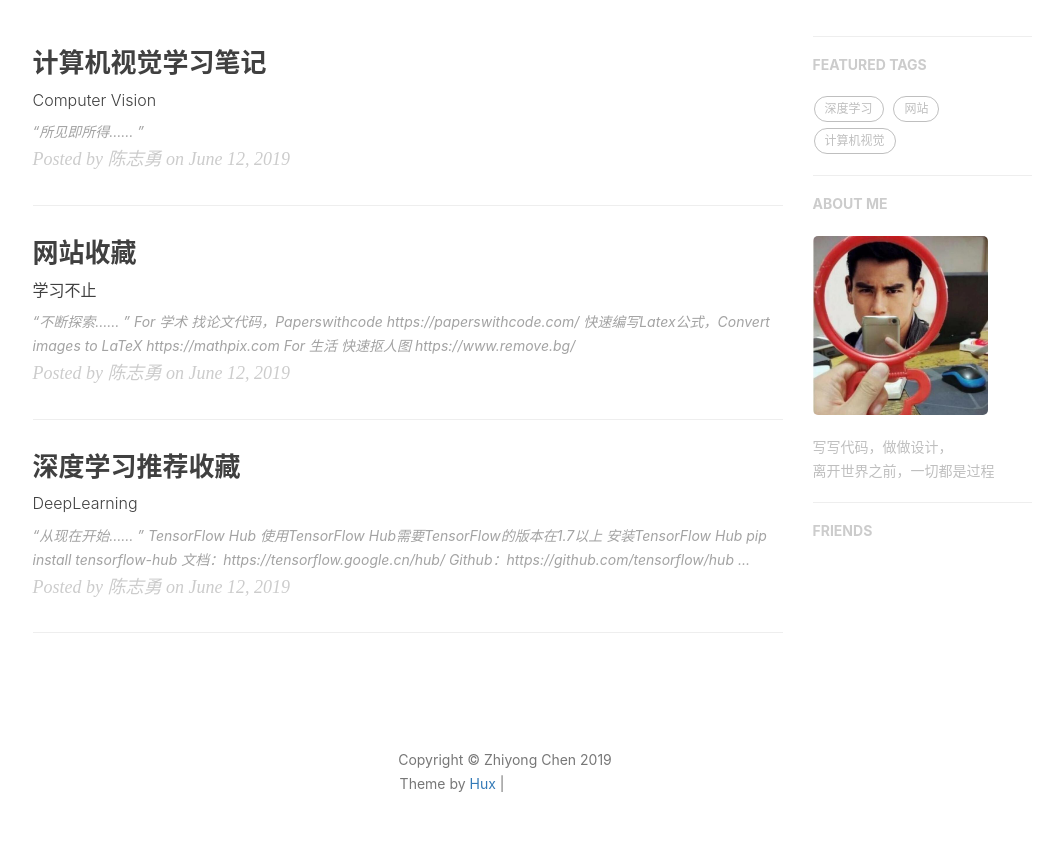
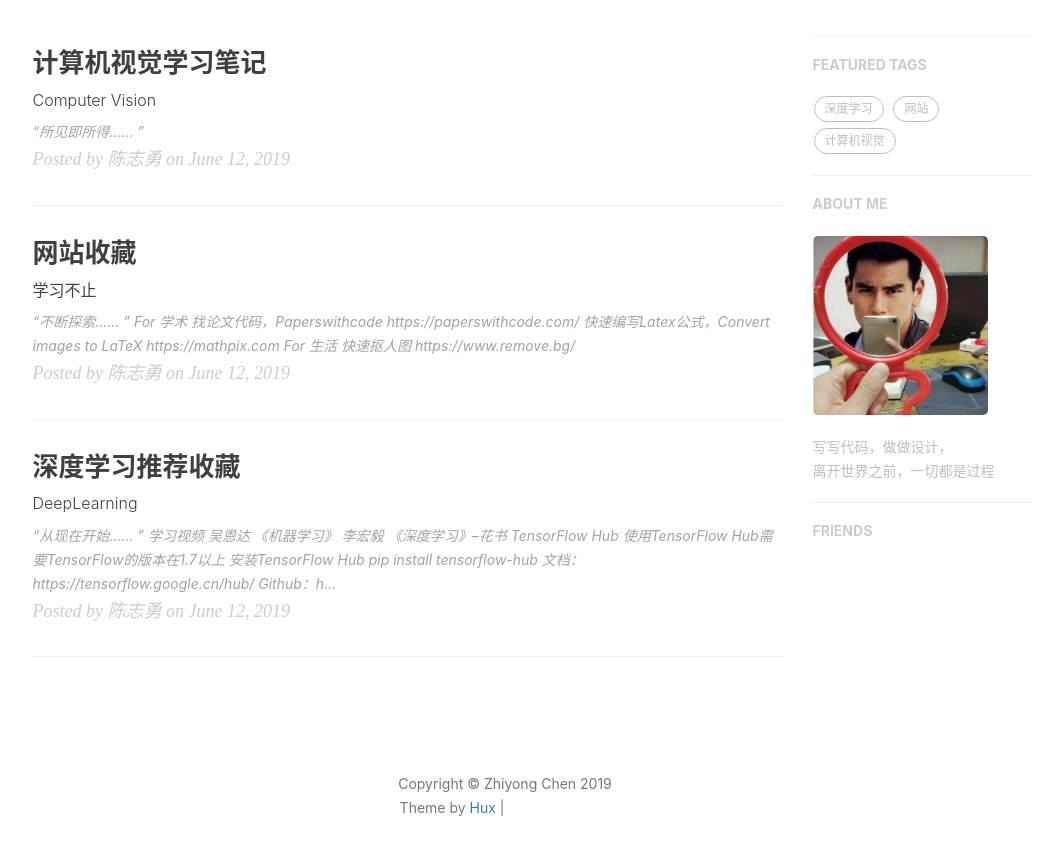
Before and after one commit to ChihyongChen/home, a Jekyll site: the page built from index.html, in a window 1280 px wide, cut to the strip 422-1334 px from the top of the page. Shown: the top 855 px of the strip, without its empty margins (135-1198 px from the left). Built offline with Jekyll 4.4.1, drawn with Linux system fonts in a browser that asks for light colours; nearby versions of some CDN libraries; the list of posts is cut into pages by our own code; comment, search, counter and statistics services are not loaded; grey boxes are pictures that could not be loaded.

Commit message:
Update 2019-06-12-learn-deeplearning.markdown

```diff
--- a/_posts/2019-06-12-learn-deeplearning.markdown
+++ b/_posts/2019-06-12-learn-deeplearning.markdown
@@ -11,6 +11,13 @@ tags:
 ---
 
 > “从现在开始...... ”
+
+## 学习视频
+
+
+吴恩达 [《机器学习》](https://www.bilibili.com/video/av9912938?from=search&seid=16715517750360132554)
+
+李宏毅 [《深度学习》--花书](https://www.bilibili.com/video/av9770302?from=search&seid=10051005272097716619)
 
 ## TensorFlow Hub
 
@@ -34,4 +41,4 @@ Github：[https://github.com/tensorflow/hub](https://github.com/tensorflow/hub)
 
 可用模型：[https://pytorch.org/hub](https://pytorch.org/hub)
 
-Github:[https://github.com/pytorch/pytorch](https://github.com/pytorch/pytorch)
+Github：[https://github.com/pytorch/pytorch](https://github.com/pytorch/pytorch)
```
